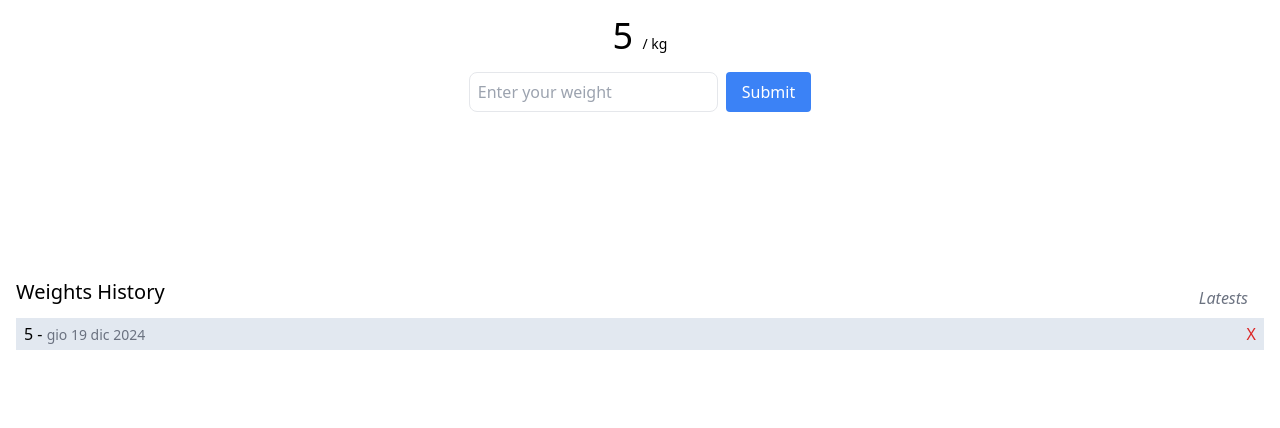
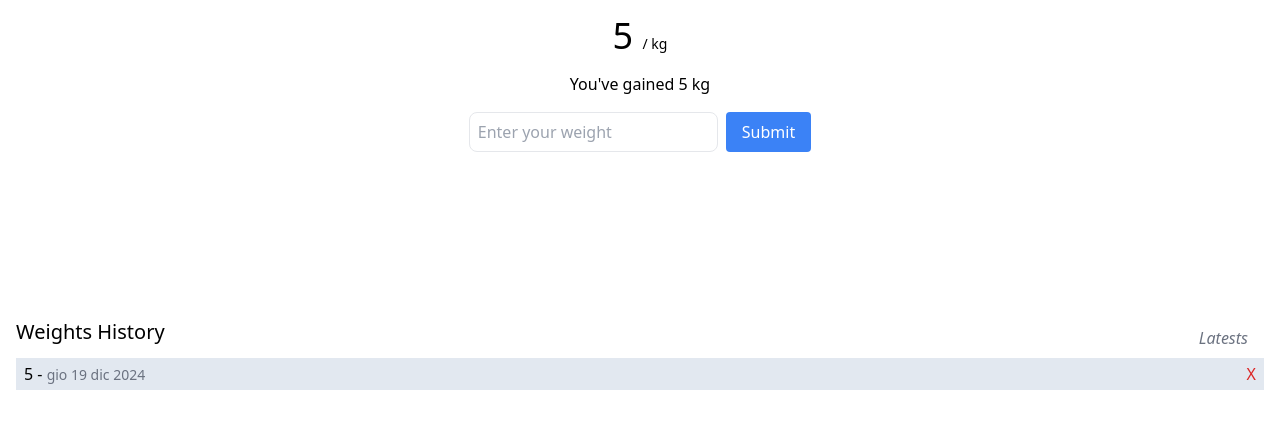
Before and after one commit to maurodf0/weight-traker, a Vue app: page / in a window 1280 px wide. Both pictures are taken after typing "5" into the empty fields and a click on the button "Submit". Shown: the top 428 px of the page. Built offline with nearby package versions, Linux system fonts and the light colour scheme; the HTML template or start-up script is replaced by a standard one.

Commit message:
message from localStorage

```diff
--- a/src/App.vue
+++ b/src/App.vue
@@ -16,6 +16,10 @@ onMounted(() => {
       date: new Date(w.date)
     }));
   }
+  const storedeMessage = localStorage.getItem('message')
+  if(storedeMessage) {
+    message.value = storedeMessage
+  }
 })
 
  const weightInput = ref<number | null>(null)
@@ -25,17 +29,18 @@ const currentWeight = computed(() => {
   return allWeights.value.length > 0 ? allWeights.value[0].weight : 0;
 });
 
-watch(currentWeight, (currentWeight, newCurrentWeight) => {
+watch(currentWeight, (newCurrentWeight, currentWeight) => {
   const difference = newCurrentWeight - currentWeight;
+  console.log(difference, 'questo è il nuovo ' + newCurrentWeight, currentWeight)
   if (difference > 0) {
-    const message = `You've gained ${difference} kg`;
+     message.value = `You've gained ${difference} kg`;
   } else {
-    const message = `You've lost ${-difference} kg`;
+     message.value = `You've lost ${-difference} kg`;
   }
+  localStorage.setItem('message', message.value);
 })
 
  watch(allWeights, () => {
-  console.log(allWeights.value)
   localStorage.setItem('allWeights', JSON.stringify(allWeights.value))
  }, { deep: true })
 
@@ -71,7 +76,7 @@ const optionsIT = { weekday:"short", year: "numeric", month: "short", day: "nume
   <h1 class="my-4 text-4xl mx-auto text-center">
     {{ allWeights.length === 0 ? 0 : currentWeight }} <span class="text-sm">/ kg</span>
   </h1>
-  <h4>{{ message }}</h4>
+  <h4 class="text-center mb-4" v-if="message">{{ message }}</h4>
 
   <form class="justify-center flex gap-2" @submit.prevent="submitForm">
 
```
